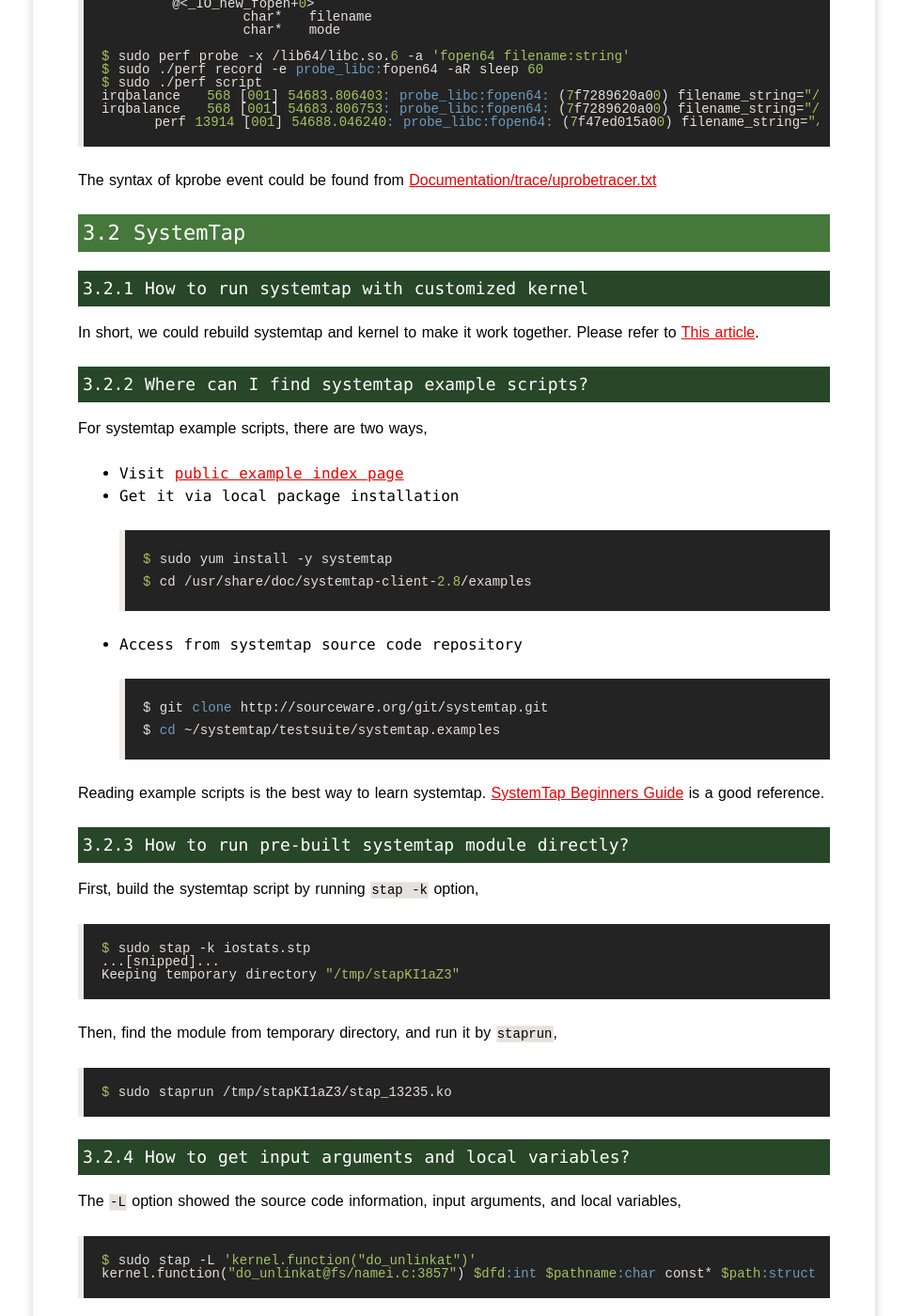
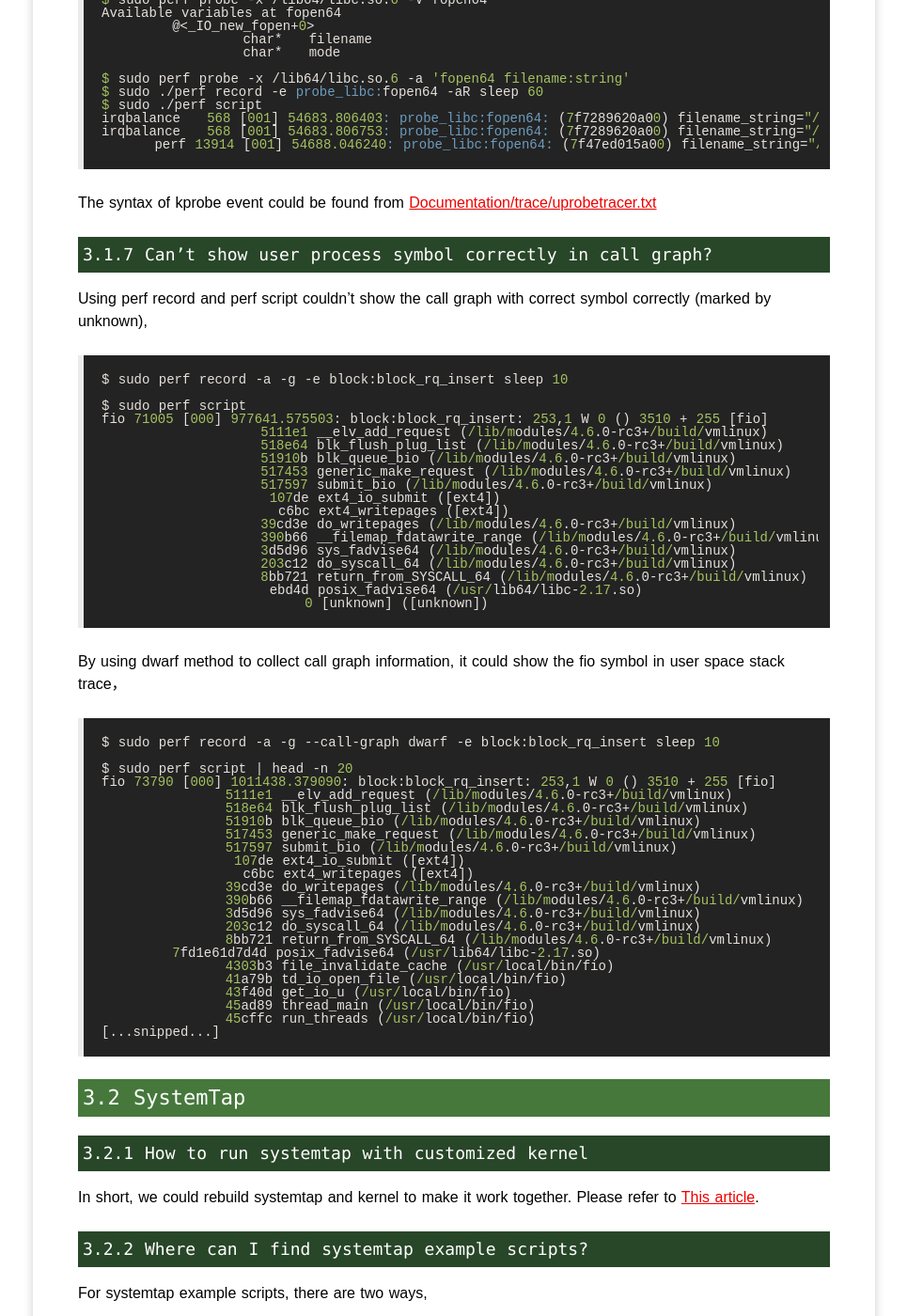
Before and after one commit to yangoliver/yangoliver.github.io, a Jekyll site: the page built from _posts/2016/2016-07-09-linux-perf-tools-tips.md, in a window 1280 px wide and 1400 px high, scrolled down 5186 px. Shown: the whole window at 94% size, without its empty margins (157-1122 px from the left). Built offline with Jekyll 4.4.1, drawn with Linux system fonts in a browser that asks for light colours; comment, search, counter and statistics services are not loaded; some of the changed text lies outside the part shown.

Commit message:
update: added dwarf call graph usage

```diff
--- a/_posts/2016/2016-07-09-linux-perf-tools-tips.md
+++ b/_posts/2016/2016-07-09-linux-perf-tools-tips.md
@@ -184,6 +184,56 @@ Last, add the probe, record trace and display trace results,
 
 The syntax of kprobe event could be found from [Documentation/trace/uprobetracer.txt](https://github.com/torvalds/linux/blob/master/Documentation/trace/uprobetracer.txt)
 
+#### 3.1.7 Can't show user process symbol correctly in call graph?
+
+Using perf record and perf script couldn't show the call graph with correct symbol correctly (marked by unknown),
+
+	$ sudo perf record -a -g -e block:block_rq_insert sleep 10
+
+	$ sudo perf script
+	fio 71005 [000] 977641.575503: block:block_rq_insert: 253,1 W 0 () 3510 + 255 [fio]
+	                  5111e1 __elv_add_request (/lib/modules/4.6.0-rc3+/build/vmlinux)
+	                  518e64 blk_flush_plug_list (/lib/modules/4.6.0-rc3+/build/vmlinux)
+	                  51910b blk_queue_bio (/lib/modules/4.6.0-rc3+/build/vmlinux)
+	                  517453 generic_make_request (/lib/modules/4.6.0-rc3+/build/vmlinux)
+	                  517597 submit_bio (/lib/modules/4.6.0-rc3+/build/vmlinux)
+	                   107de ext4_io_submit ([ext4])
+	                    c6bc ext4_writepages ([ext4])
+	                  39cd3e do_writepages (/lib/modules/4.6.0-rc3+/build/vmlinux)
+	                  390b66 __filemap_fdatawrite_range (/lib/modules/4.6.0-rc3+/build/vmlinux)
+	                  3d5d96 sys_fadvise64 (/lib/modules/4.6.0-rc3+/build/vmlinux)
+	                  203c12 do_syscall_64 (/lib/modules/4.6.0-rc3+/build/vmlinux)
+	                  8bb721 return_from_SYSCALL_64 (/lib/modules/4.6.0-rc3+/build/vmlinux)
+	                   ebd4d posix_fadvise64 (/usr/lib64/libc-2.17.so)
+	                       0 [unknown] ([unknown])
+
+By using dwarf method to collect call graph information, it could show the fio symbol in user space stack trace，
+
+	$ sudo perf record -a -g --call-graph dwarf -e block:block_rq_insert sleep 10
+
+    $ sudo perf script | head -n 20
+    fio 73790 [000] 1011438.379090: block:block_rq_insert: 253,1 W 0 () 3510 + 255 [fio]
+                  5111e1 __elv_add_request (/lib/modules/4.6.0-rc3+/build/vmlinux)
+                  518e64 blk_flush_plug_list (/lib/modules/4.6.0-rc3+/build/vmlinux)
+                  51910b blk_queue_bio (/lib/modules/4.6.0-rc3+/build/vmlinux)
+                  517453 generic_make_request (/lib/modules/4.6.0-rc3+/build/vmlinux)
+                  517597 submit_bio (/lib/modules/4.6.0-rc3+/build/vmlinux)
+                   107de ext4_io_submit ([ext4])
+                    c6bc ext4_writepages ([ext4])
+                  39cd3e do_writepages (/lib/modules/4.6.0-rc3+/build/vmlinux)
+                  390b66 __filemap_fdatawrite_range (/lib/modules/4.6.0-rc3+/build/vmlinux)
+                  3d5d96 sys_fadvise64 (/lib/modules/4.6.0-rc3+/build/vmlinux)
+                  203c12 do_syscall_64 (/lib/modules/4.6.0-rc3+/build/vmlinux)
+                  8bb721 return_from_SYSCALL_64 (/lib/modules/4.6.0-rc3+/build/vmlinux)
+            7fd1e61d7d4d posix_fadvise64 (/usr/lib64/libc-2.17.so)
+                  4303b3 file_invalidate_cache (/usr/local/bin/fio)
+                  41a79b td_io_open_file (/usr/local/bin/fio)
+                  43f40d get_io_u (/usr/local/bin/fio)
+                  45ad89 thread_main (/usr/local/bin/fio)
+                  45cffc run_threads (/usr/local/bin/fio)
+    [...snipped...]
+
+
 ### 3.2 SystemTap
 
 #### 3.2.1 How to run systemtap with customized kernel
```
